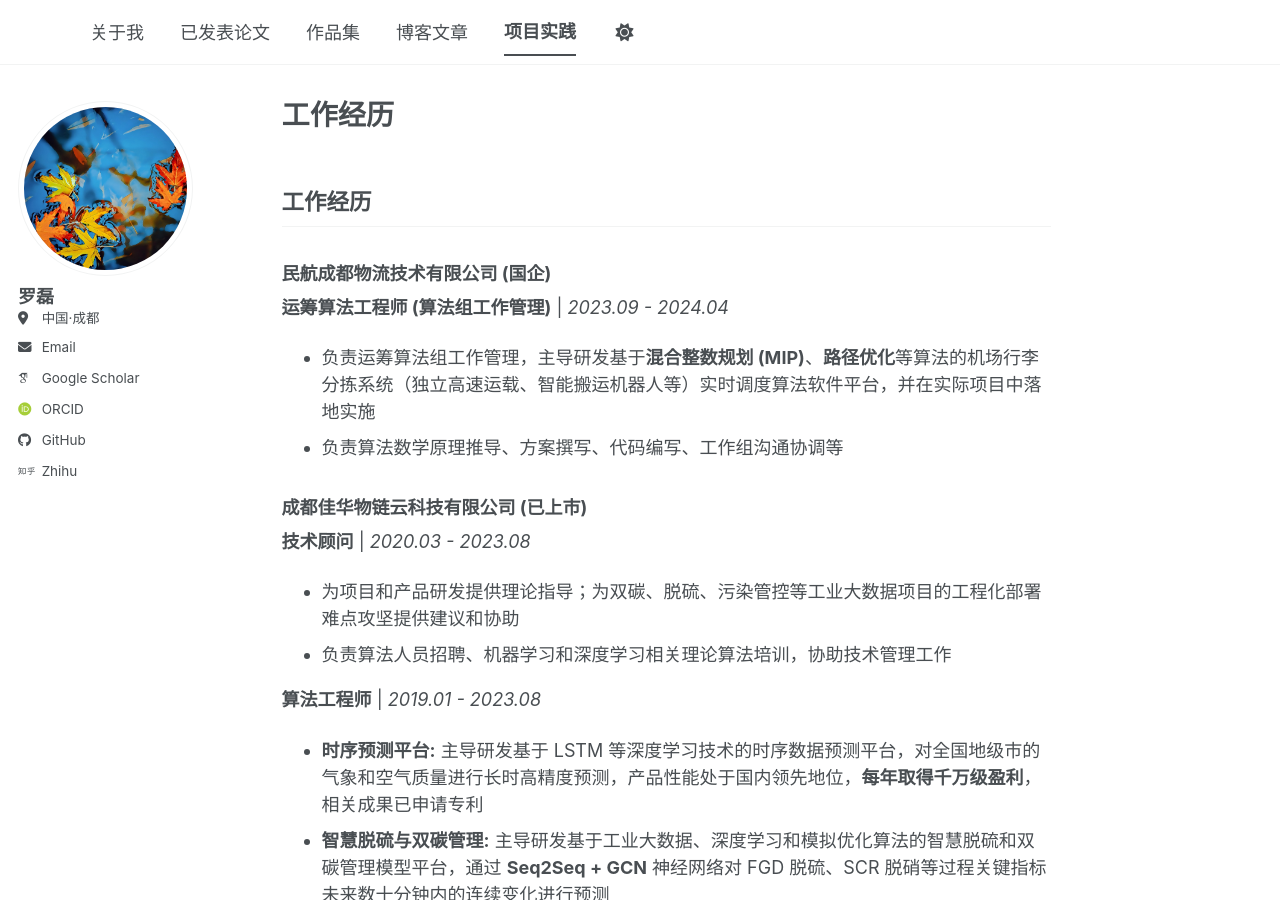
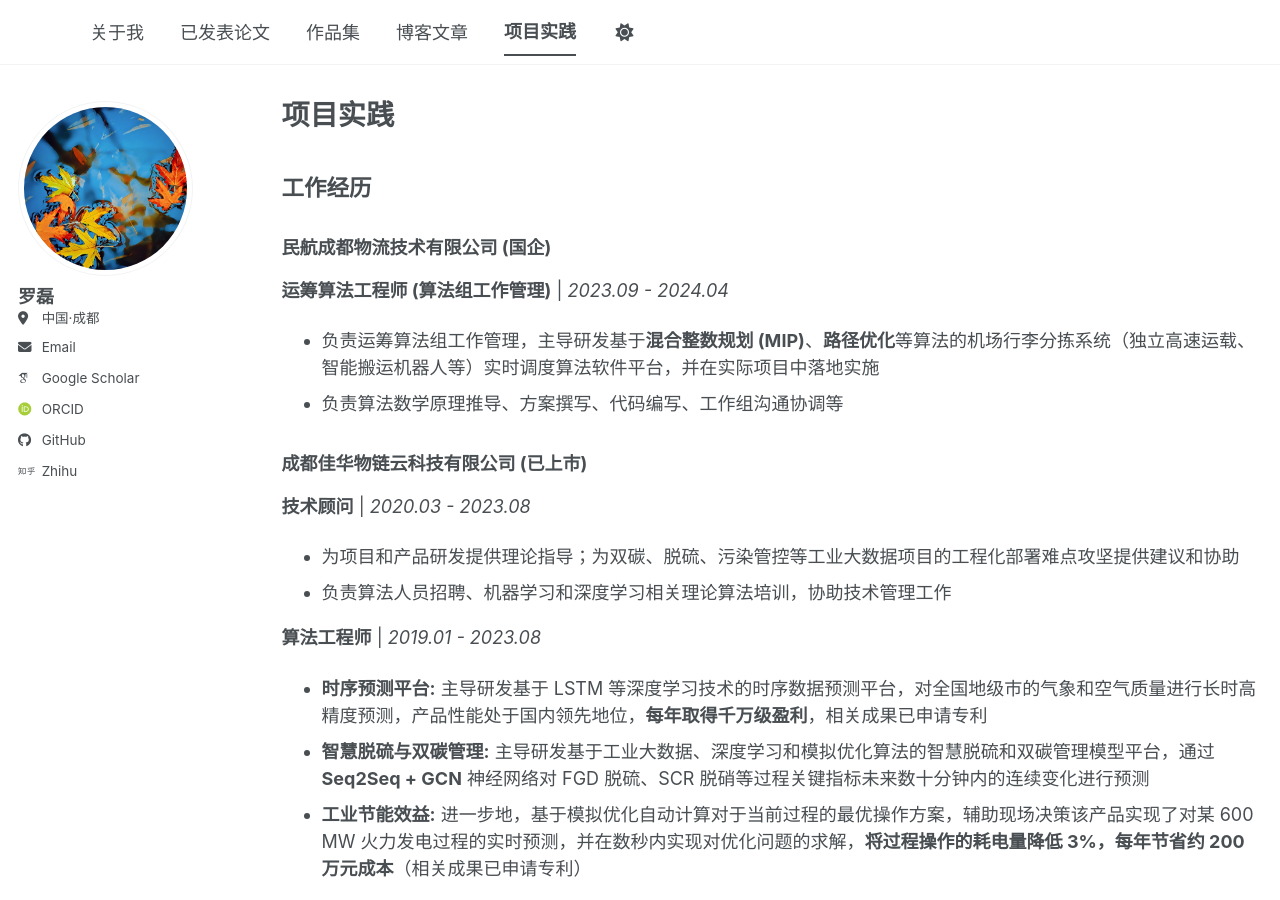
Before and after one commit to Ulti-Dreisteine/academicpages, a Jekyll site: the page built from projects/index.md, in a window 1280 px wide and 900 px high. Built offline with Jekyll 4.4.1, drawn with Linux system fonts in a browser that asks for light colours; some web fonts are replaced; our own code applies the rules of GitHub Pages for plain Markdown files; a script bundle is joined from its source files by our own code; library files that are not in the unit come from our copies.

Commit message:
更新：添加项目实践页面的基本布局和元数据

```diff
--- a/projects/index.md
+++ b/projects/index.md
@@ -1,3 +1,11 @@
+---
+layout: archive
+title: "项目实践"
+permalink: /projects/
+author_profile: true
+---
+
+
 ## 工作经历
 
 ### 民航成都物流技术有限公司 (国企)
```
